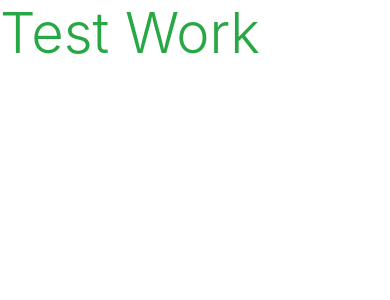
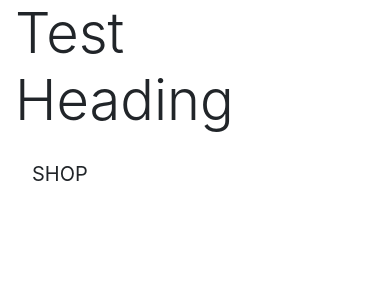
Before and after one commit to kevinoh45TuD/pp5-clothes-website, a Django app: page / in a window 390 px wide. Shown: the top 300 px of the page. Run offline with Django 3.2, Linux system fonts and the light colour scheme.

Commit message:
Add: home content initial added

```diff
--- a/home/templates/home/index.html
+++ b/home/templates/home/index.html
@@ -1,6 +1,27 @@
 {% extends "base.html" %}
 {% load static %}
 
+{% block page_header %}
+    <div class="container header-container">
+        <div class="row">
+            <div class="col"></div>
+        </div>
+    </div>
+{% endblock %}
+
 {% block content %}
-    <h1 class="display-4 text-success">Test Work</h1>
+    <div class="container h-100">
+        <div class="row h-100">
+            <div class="col-7 col-md-6 my-auto">
+                <h1 class="display-4 logo-font text-black">
+                    Test Heading
+                </h1>
+                <div cclass="my-5">
+                    <h4>
+                        <a href="" class="shop-now-button btn btn-lg rounded-0 text-uppercase py-3">Shop</a>
+                    </h4>
+                </div>
+            </div>
+        </div>
+    </div>
 {% endblock %}
```
